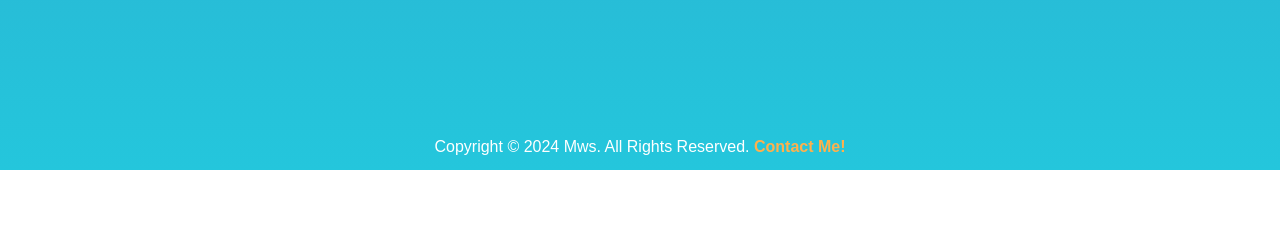
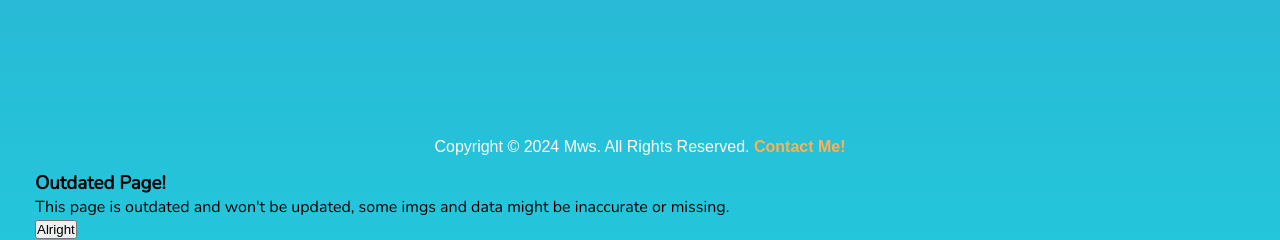
Before and after one commit to MC-series/4, a plain HTML site: page index.html in a window 1280 px wide. Shown: the part 2233-2473 px from the top of the page. Before the commit the page ends 2403 px from the top, so only its background shows below. Drawn offline with nearby package versions, Linux system fonts and the light colour scheme.

Commit message:
Update index.html

```diff
--- a/index.html
+++ b/index.html
@@ -501,5 +501,21 @@
 
 <script src="scripts.js"></script>
 
+
+
+
+
+
+<div id="asite-mod">
+    <div class="asite-card">
+        <h3 class="asite-ttl">Outdated Page!</h3>
+        <p class="asite-txt">This page is outdated and won't be updated, some imgs and data might be inaccurate or missing.</p>
+        <div class="asite-btns">
+            <button class="asite-btn" onclick="asiteExit()">Alright</button>
+        </div>
+    </div>
+</div>
+
+
 </body>
 </html>
```
